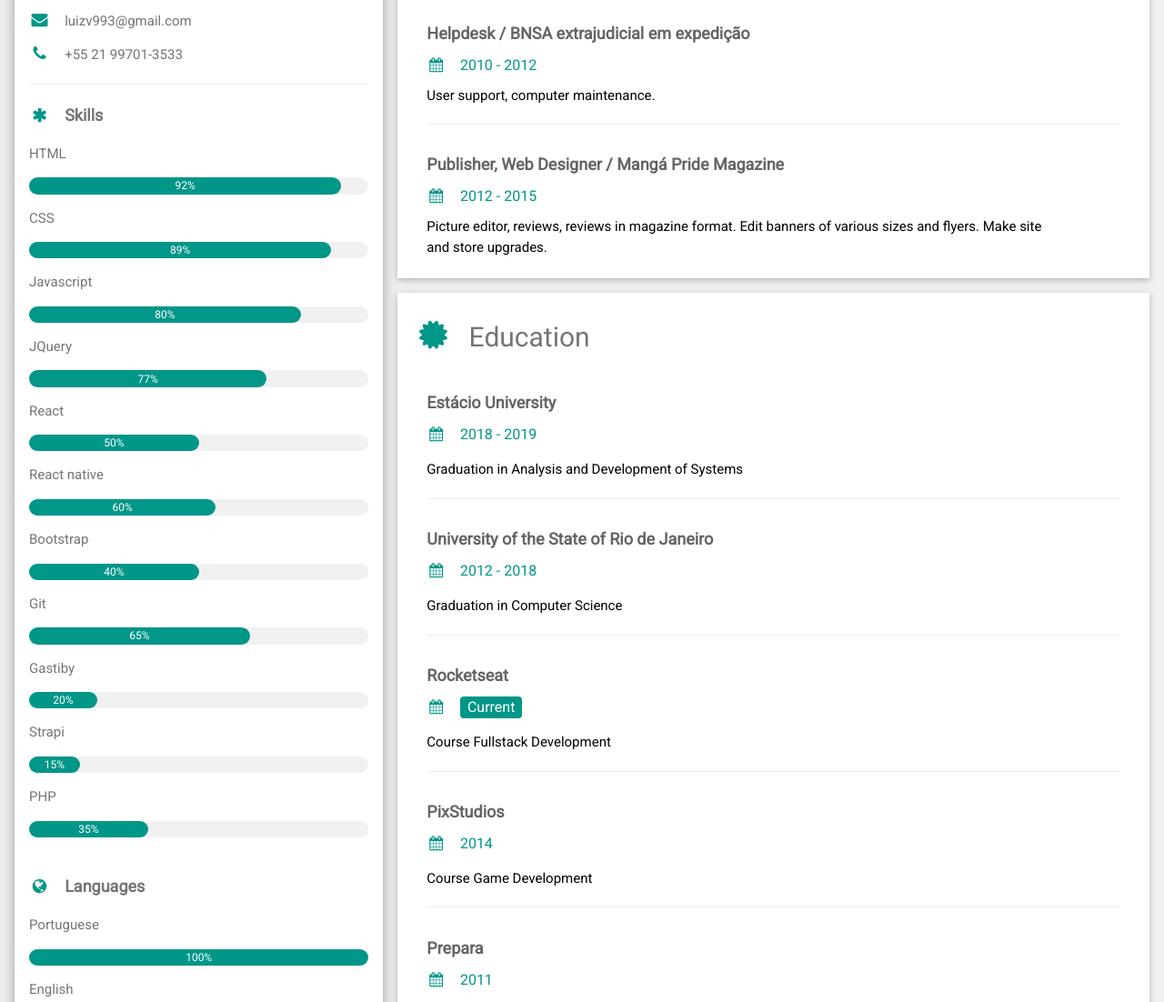
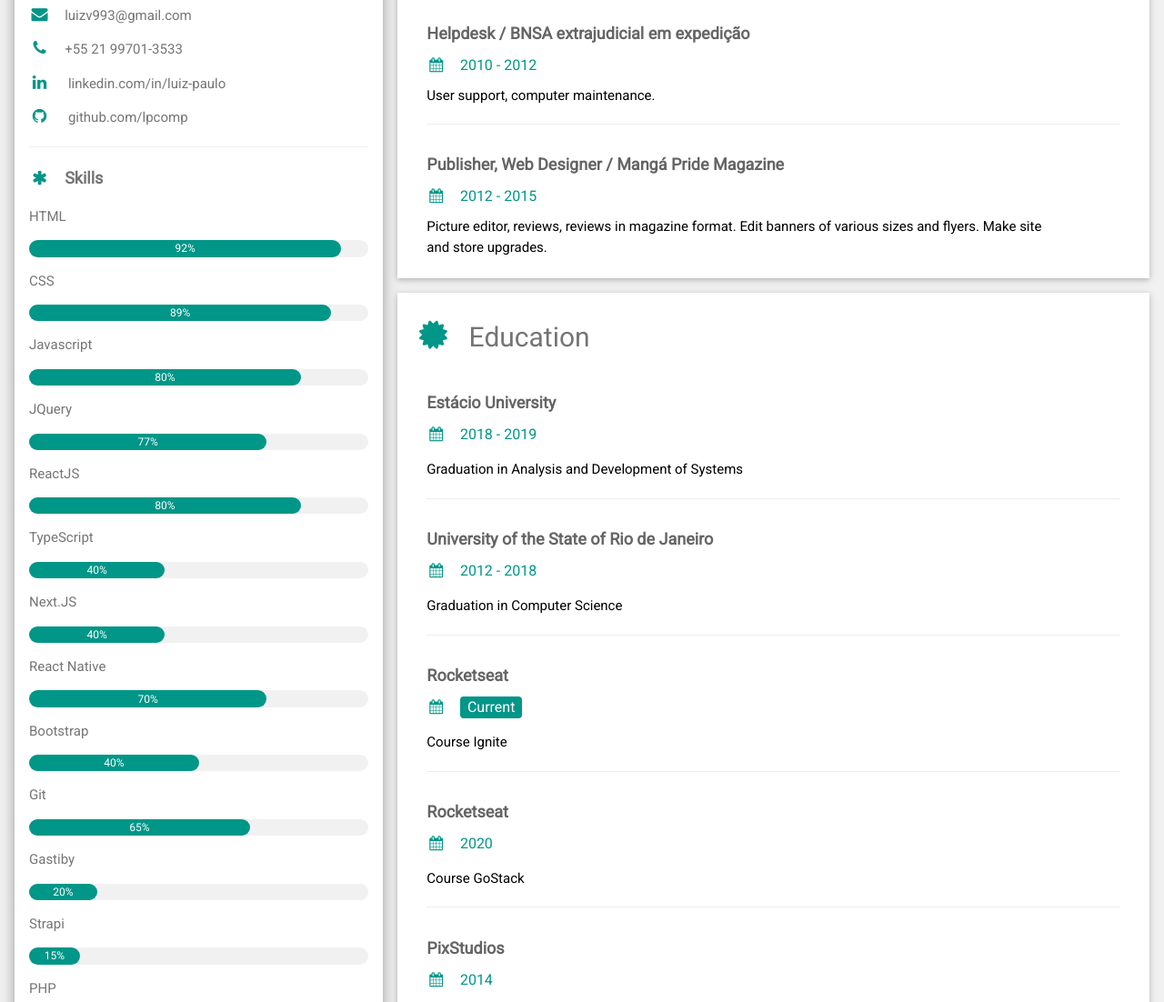
Before and after one commit to lpcomp/portfolio, a plain HTML site: page index.html in a window 1280 px wide. Shown: the part 545-1647 px from the top of the page at 91% size. Drawn offline with nearby package versions, Linux system fonts and the light colour scheme.

Commit message:
upgrade info

```diff
--- a/css/style.css
+++ b/css/style.css
@@ -38,8 +38,8 @@
     justify-content: space-between;
     align-items: flex-start;
     width: 100%;
-    box-shadow: -5px 5px 10px -5px #c3c3c3;
-    padding: 3%;
+    box-shadow: 0px 5vmin 2.5vmin -6vmin #c3c3c3;
+    padding: 3% 8%;
     margin: 1% 0;
     box-sizing: content-box;
 }
@@ -60,3 +60,8 @@
     font-size: 12px;
     color: #027b70;
 }
+
+.w3-third .w3-container a {
+    color: #757575!important;
+    text-decoration: none;
+}
--- a/index.html
+++ b/index.html
@@ -23,7 +23,7 @@ html,body,h1,h2,h3,h4,h5,h6 {font-family: "Roboto", sans-serif}
 
 			<div class="w3-white w3-text-grey w3-card-4">
 				<div class="w3-display-container">
-			<img src="images/perfil.jpg" style="width:100%" alt="Avatar">
+				<img src="images/me.jpg" style="width:100%" alt="Avatar">
 				<div class="w3-display-bottomleft w3-container w3-text-black" style="width: 100%;background-color: rgba(0, 150, 136, 0.6);">
 					<h2 style="color:white">Luiz Paulo</h2>
 				</div>
@@ -33,6 +33,14 @@ html,body,h1,h2,h3,h4,h5,h6 {font-family: "Roboto", sans-serif}
 				<p><i class="fa fa-home fa-fw w3-margin-right w3-large w3-text-teal"></i>Rio de Janeiro, BR</p>
 				<p><i class="fa fa-envelope fa-fw w3-margin-right w3-large w3-text-teal"></i>luizv993@gmail.com</p>
 				<p><i class="fa fa-phone fa-fw w3-margin-right w3-large w3-text-teal"></i>+55 21 99701-3533</p>
+				<p>
+					<i class="fa fa-linkedin fa-fw w3-margin-right w3-large w3-text-teal"></i>
+					<a href="https://www.linkedin.com/in/luiz-paulo-ba%C3%A7al-de-vasconcelos-7191b6128/" target="_blank">linkedin.com/in/luiz-paulo</a>
+				</p>
+				<p>
+					<i class="fa fa-github fa-fw w3-margin-right w3-large w3-text-teal"></i>
+					<a href="https://github.com/lpcomp" target="_blank">github.com/lpcomp</a>
+				</p>
 				<hr>
 
 				<p class="w3-large"><b><i class="fa fa-asterisk fa-fw w3-margin-right w3-text-teal"></i>Skills</b></p>
@@ -54,13 +62,21 @@ html,body,h1,h2,h3,h4,h5,h6 {font-family: "Roboto", sans-serif}
 				<div class="w3-light-grey w3-round-xlarge w3-small">
 					<div class="w3-container w3-center w3-round-xlarge w3-teal" style="width:70%">77%</div>
 				</div>
-			<p>React</p>
+				<p>ReactJS</p>
 				<div class="w3-light-grey w3-round-xlarge w3-small">
-				<div class="w3-container w3-center w3-round-xlarge w3-teal" style="width:50%">50%</div>
+					<div class="w3-container w3-center w3-round-xlarge w3-teal" style="width:80%">80%</div>
 				</div>
-			<p>React native</p>
+				<p>TypeScript</p>
 				<div class="w3-light-grey w3-round-xlarge w3-small">
-				<div class="w3-container w3-center w3-round-xlarge w3-teal" style="width:55%">60%</div>
+					<div class="w3-container w3-center w3-round-xlarge w3-teal" style="width:40%">40%</div>
+				</div>
+				<p>Next.JS</p>
+				<div class="w3-light-grey w3-round-xlarge w3-small">
+					<div class="w3-container w3-center w3-round-xlarge w3-teal" style="width:40%">40%</div>
+				</div>
+				<p>React Native</p>
+				<div class="w3-light-grey w3-round-xlarge w3-small">
+					<div class="w3-container w3-center w3-round-xlarge w3-teal" style="width:70%">70%</div>
 				</div>
 				<p>Bootstrap</p>
 				<div class="w3-light-grey w3-round-xlarge w3-small">
@@ -142,10 +158,6 @@ html,body,h1,h2,h3,h4,h5,h6 {font-family: "Roboto", sans-serif}
 					<h5 class="w3-opacity"><b>Remote Helpdesk / EW Informática</b></h5>
 					<h6 class="w3-text-teal"><i class="fa fa-calendar fa-fw w3-margin-right"></i>2012 - 2013</h6>
 					<span class="descTxt">User support, computer maintenance and network control.</span>
-				<!--div onclick="openPort(2, this)" class="boxBtPlus">
-					<i class="fa fa-plus-square-o btPlus"></i>
-					<i class="fa fa-minus-square-o btPlus"></i>
-				</div-->
 					<div id="dadosPort_2" class="boxDadosPort"></div>
 					<hr>
 				</div>
@@ -153,10 +165,6 @@ html,body,h1,h2,h3,h4,h5,h6 {font-family: "Roboto", sans-serif}
 					<h5 class="w3-opacity"><b>Helpdesk / BNSA extrajudicial em expedição</b></h5>
 					<h6 class="w3-text-teal"><i class="fa fa-calendar fa-fw w3-margin-right"></i>2010 - 2012</h6>
 					<span class="descTxt">User support, computer maintenance.</span>
-				<!--div onclick="openPort(3, this)" class="boxBtPlus">
-					<i class="fa fa-plus-square-o btPlus"></i>
-					<i class="fa fa-minus-square-o btPlus"></i>
-				</div-->
 					<div id="dadosPort_3" class="boxDadosPort"></div>
 					<hr>
 				</div>
@@ -164,10 +172,6 @@ html,body,h1,h2,h3,h4,h5,h6 {font-family: "Roboto", sans-serif}
 					<h5 class="w3-opacity"><b>Publisher, Web Designer / Mangá Pride Magazine</b></h5>
 					<h6 class="w3-text-teal"><i class="fa fa-calendar fa-fw w3-margin-right"></i>2012 - 2015</h6>
 					<span class="descTxt">Picture editor, reviews, reviews in magazine format. Edit banners of various sizes and flyers. Make site and store upgrades.</span>
-				<!--div onclick="openPort(4, this)" class="boxBtPlus">
-					<i class="fa fa-plus-square-o btPlus"></i>
-					<i class="fa fa-minus-square-o btPlus"></i>
-				</div-->
 					<div id="dadosPort_4" class="boxDadosPort"></div>
 					<br>
 				</div>
@@ -190,7 +194,14 @@ html,body,h1,h2,h3,h4,h5,h6 {font-family: "Roboto", sans-serif}
 				<div class="w3-container">
 					<h5 class="w3-opacity"><b>Rocketseat</b></h5>
 					<h6 class="w3-text-teal"><i class="fa fa-calendar fa-fw w3-margin-right"></i><span class="w3-tag w3-teal w3-round">Current</span></h6>
-				<p>Course Fullstack Development</p>
+					<p>Course Ignite</p>
+					<hr>
+				</div>
+				<div class="w3-container">
+					<h5 class="w3-opacity"><b>Rocketseat</b></h5>
+					<h6 class="w3-text-teal"><i class="fa fa-calendar fa-fw w3-margin-right"></i>2020</h6>
+					<!-- <h6 class="w3-text-teal"><i class="fa fa-calendar fa-fw w3-margin-right"></i><span class="w3-tag w3-teal w3-round">Current</span></h6> -->
+					<p>Course GoStack</p>
 					<hr>
 				</div>
 				<div class="w3-container">
--- a/js/plusPortfolio.js
+++ b/js/plusPortfolio.js
@@ -56,6 +56,13 @@ function openPort (n, eleIco){
 
 
 var dadosPort = [
+    {
+        'localDeTrabalho': 0,
+        'titulo':'Neoenergia - Curso de meio ambiente',
+        'descricao':'Front-end desenvolvido com HTML, CSS e Javascript.',
+        'link':'http://playerdois.com.br/neoenergia/curso2/',
+        'linkDesc':'Acesse o curso'
+    },
     {
         'localDeTrabalho': 0,
         'titulo':'Boehringer Ingelheim - Retorno seguro e consciente',
```
Also changed, not shown: images/me.jpg (added), images/perfil.jpg (deleted). Lines whose indentation alone changed are shown as unchanged.
